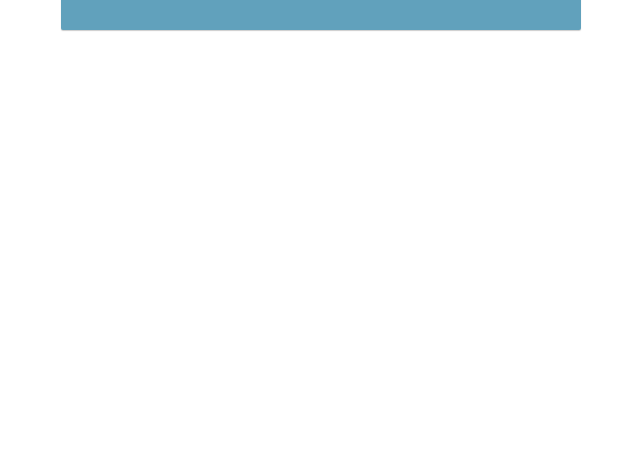
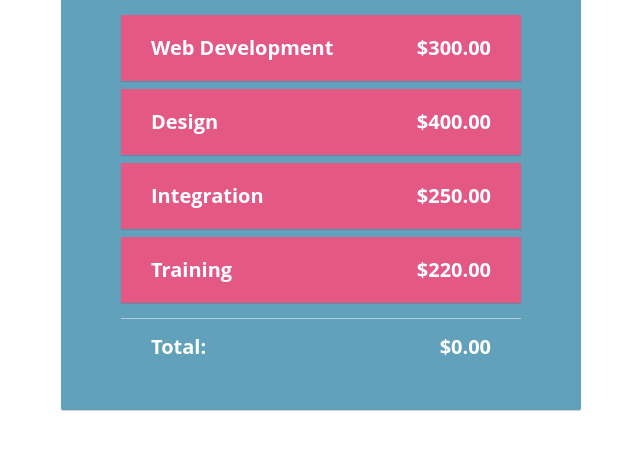
Before and after one commit to bootcamp-f17/vue-order-form, a plain HTML site: page app/index.html in a window 1280 px wide. Shown: the part 154-604 px from the top of the page, without its empty margins (319-959 px from the left). Drawn offline with nearby package versions, Linux system fonts and the light colour scheme.

Commit message:
Order form layout complete

```diff
--- a/app/index.html
+++ b/app/index.html
@@ -6,11 +6,25 @@
 </head>
 <body>
 
-  <form id="main">
+  <form id="main" v-cloak>
 
     <h1>Services</h1>
 
-  </div>
+    <ul>
+
+      <li v-for="service in services">
+        {{ service.name }} <span>{{ service.price | currency }}</span>
+      </li>
+
+    </ul>
+
+    <div class="total">
+
+      Total: <span>{{ total() | currency }}</span>
+
+    </div>
+
+  </form>
 
   <script src="https://unpkg.com/vue"></script>
   <script src="main.js"></script>
--- a/app/main.js
+++ b/app/main.js
@@ -0,0 +1,47 @@
+// Define a custom filter called "currency"
+Vue.filter('currency', function(value) {
+  return '$' + value.toFixed(2);
+});
+
+
+var demo = new Vue({
+
+  el: '#main',
+
+  data: {
+    services: [
+      {
+        name: 'Web Development',
+        price: 300
+      },
+      {
+        name: 'Design',
+        price: 400
+      },
+      {
+        name: 'Integration',
+        price: 250
+      },
+      {
+        name: 'Training',
+        price: 220
+      }
+
+    ]
+
+  },
+
+  methods: {
+    total: function() {
+
+      var total = 0;
+
+
+      return total;
+
+    }
+
+  }
+
+
+});
```
